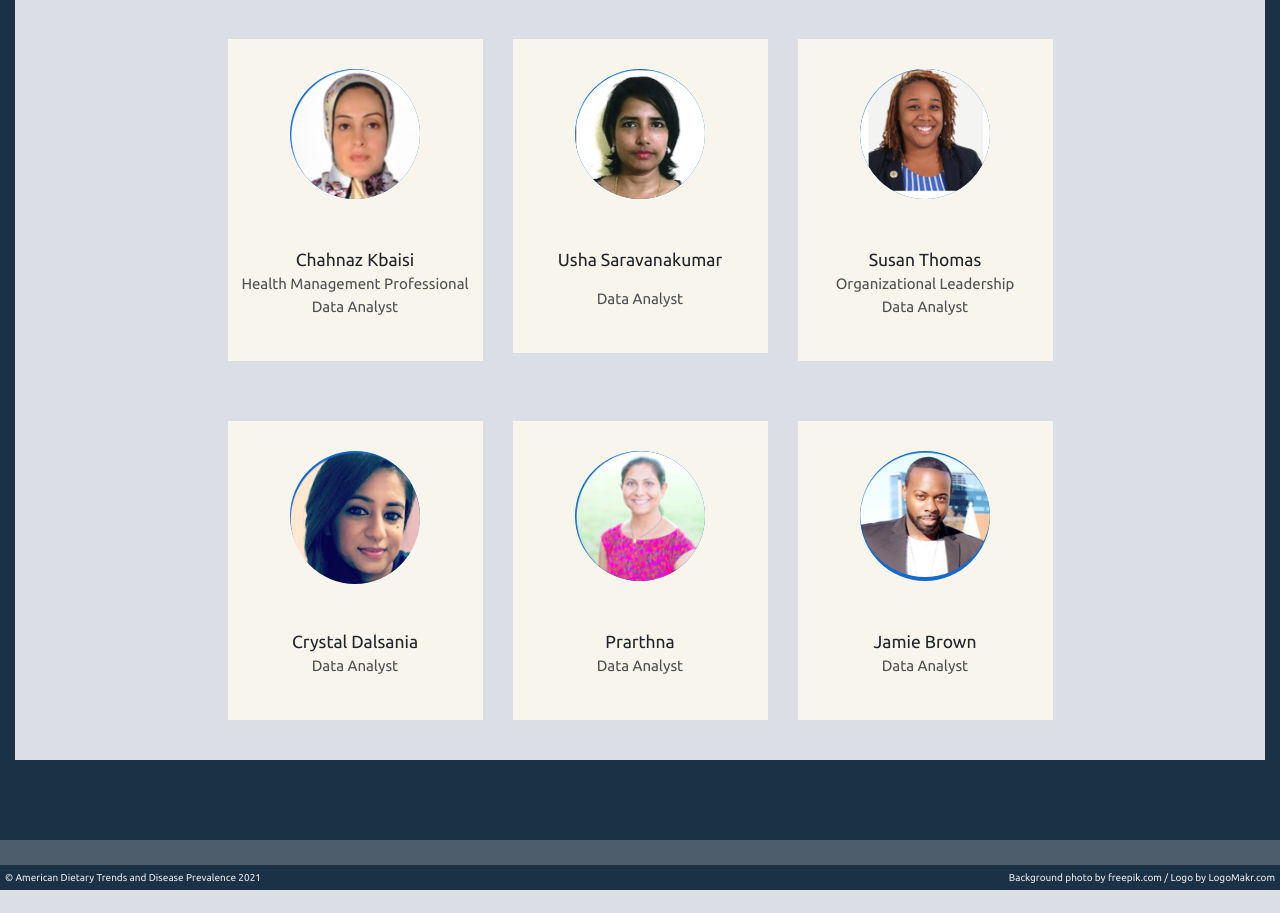
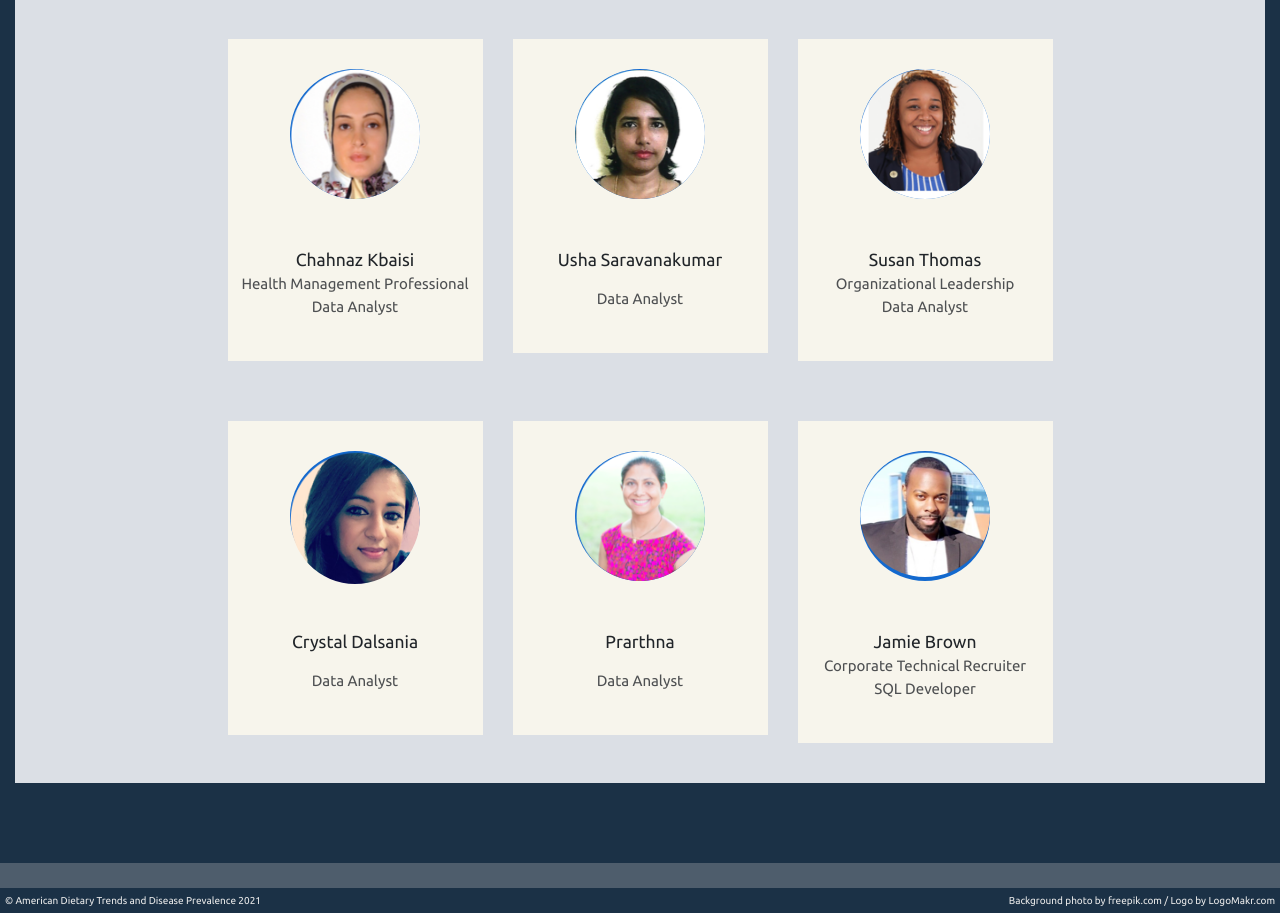
Before and after one commit to Chahnaz-Kbaisi/diet-habits-disease-us, a Flask app: page /collaborators in a window 1280 px wide. Shown: the part 343-1256 px from the top of the page. Before the commit the page ends 1233 px from the top, so only its background shows below. Run offline with Flask 2, Linux system fonts and the light colour scheme; some libraries are stand-ins or nearby versions.

Commit message:
Updated profile cards

```diff
--- a/templates/collaborators.html
+++ b/templates/collaborators.html
@@ -40,6 +40,7 @@
                 <div class="column">
                     <div class="container">
                         <div class="row mt-5">
+                            <!-- Team member 1 -->
                             <div class="col-12 col-sm-6 col-md-4 col-lg-3">
                                 <div class="our-team">
                                     <div class="picture">
@@ -70,6 +71,7 @@
                                     </ul>
                                 </div>
                             </div>
+                            <!-- Team member 2 -->
                             <div class="col-12 col-sm-6 col-md-4 col-lg-3">
                                 <div class="our-team">
                                     <div class="picture">
@@ -96,6 +98,7 @@
                                     </ul>
                                 </div>
                             </div>
+                            <!-- Team member 3 -->
                             <div class="col-12 col-sm-6 col-md-4 col-lg-3">
                                 <div class="our-team">
                                     <div class="picture">
@@ -123,6 +126,7 @@
                             </div>
                         </div>
                         <div class="row mt-5">
+                            <!-- Team member 4 -->
                             <div class="col-12 col-sm-6 col-md-4 col-lg-3">
                                 <div class="our-team">
                                     <div class="picture">
@@ -130,6 +134,7 @@
                                     </div>
                                     <div class="team-content">
                                         <h3 class="name">Crystal Dalsania</h3>
+                                        <br>
                                         <h4 class="title">Data Analyst</h4>
                                     </div>
                                     <ul class="social">
@@ -152,6 +157,7 @@
                                     </ul>
                                 </div>
                             </div>
+                            <!-- Team member 5 -->
                             <div class="col-12 col-sm-6 col-md-4 col-lg-3">
                                 <div class="our-team">
                                     <div class="picture">
@@ -159,6 +165,7 @@
                                     </div>
                                     <div class="team-content">
                                         <h3 class="name">Prarthna</h3>
+                                        <br>
                                         <h4 class="title">Data Analyst</h4>
                                     </div>
                                     <ul class="social">
@@ -177,6 +184,7 @@
                                     </ul>
                                 </div>
                             </div>
+                            <!-- Team member 6 -->
                             <div class="col-12 col-sm-6 col-md-4 col-lg-3">
                                 <div class="our-team">
                                     <div class="picture">
@@ -184,7 +192,8 @@
                                     </div>
                                     <div class="team-content">
                                         <h3 class="name">Jamie Brown</h3>
-                                        <h4 class="title">Data Analyst</h4>
+                                        <h4 class="title">Corporate Technical Recruiter</h4>
+                                        <h4 class="title">SQL Developer</h4>
                                     </div>
                                     <ul class="social">
                                         <li>
@@ -192,14 +201,12 @@
                                                 aria-hidden="true"></a>
                                         </li>
                                         <li>
-                                            <a href="" class="fa fa-linkedin" aria-hidden="true"></a>
+                                            <a href="https://www.linkedin.com/in/jamie-brown-124550126/"
+                                                class="fa fa-linkedin" aria-hidden="true"></a>
                                         </li>
                                         <li>
                                             <a href="mailto:JayyMaurice@gmail.com" class="fa fa-google"
                                                 aria-hidden="true"></a>
-                                        </li>
-                                        <li>
-                                            <a href="" class="fa fa-twitter" aria-hidden="true"></a>
                                         </li>
                                     </ul>
                                 </div>
```
